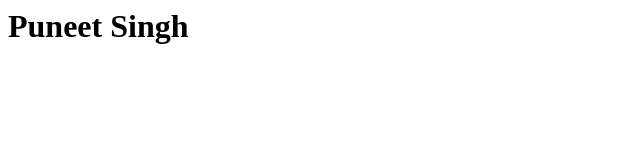
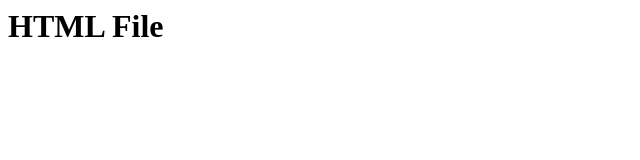
Before and after one commit to PuneetSingh/PuneetSingh.github.io, a plain HTML site: page index.html in a window 1280 px wide. Shown: the whole page, without its empty margins (0-640 px from the left). Drawn offline with Linux system fonts and the light colour scheme.

Commit message:
Update index.html

```diff
--- a/index.html
+++ b/index.html
@@ -1,4 +1,4 @@
 <html>
 <head></head>
-<body><h1>Puneet Singh</h1></body>
+<body><h1>HTML File</h1></body>
 </html>
```
